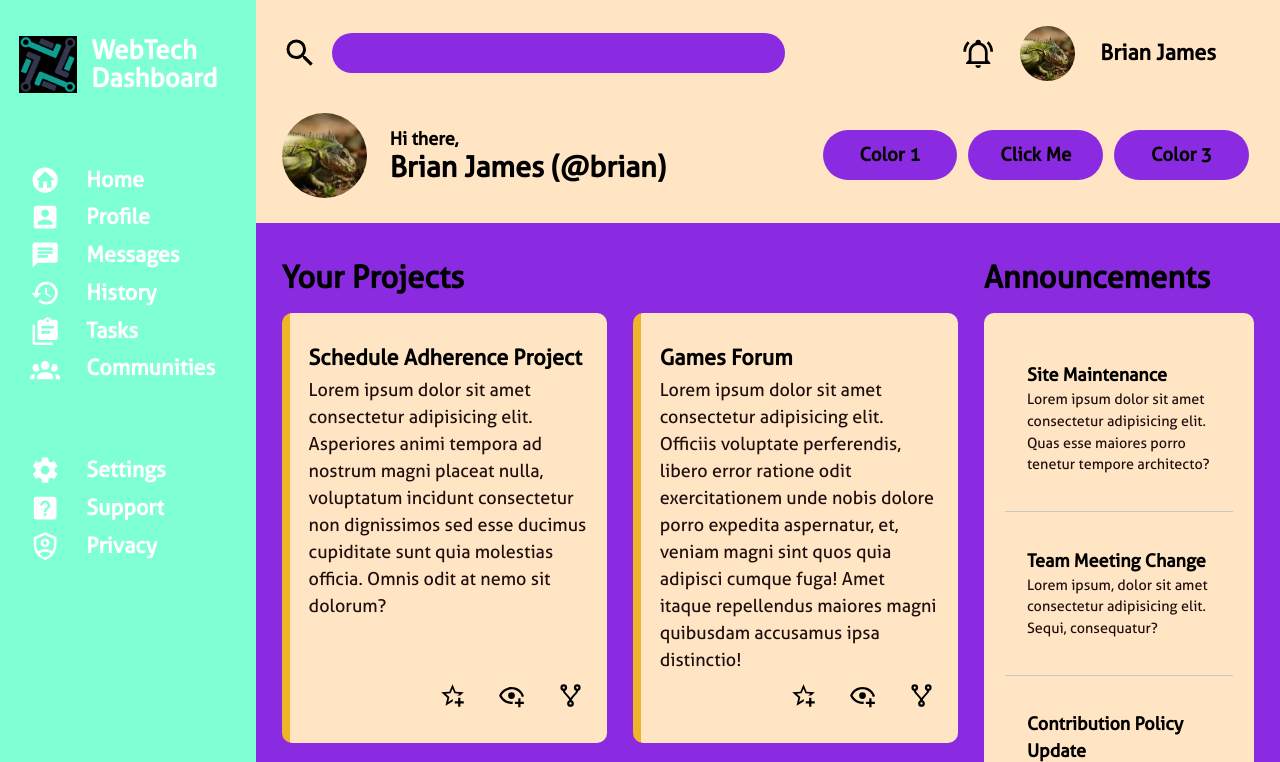
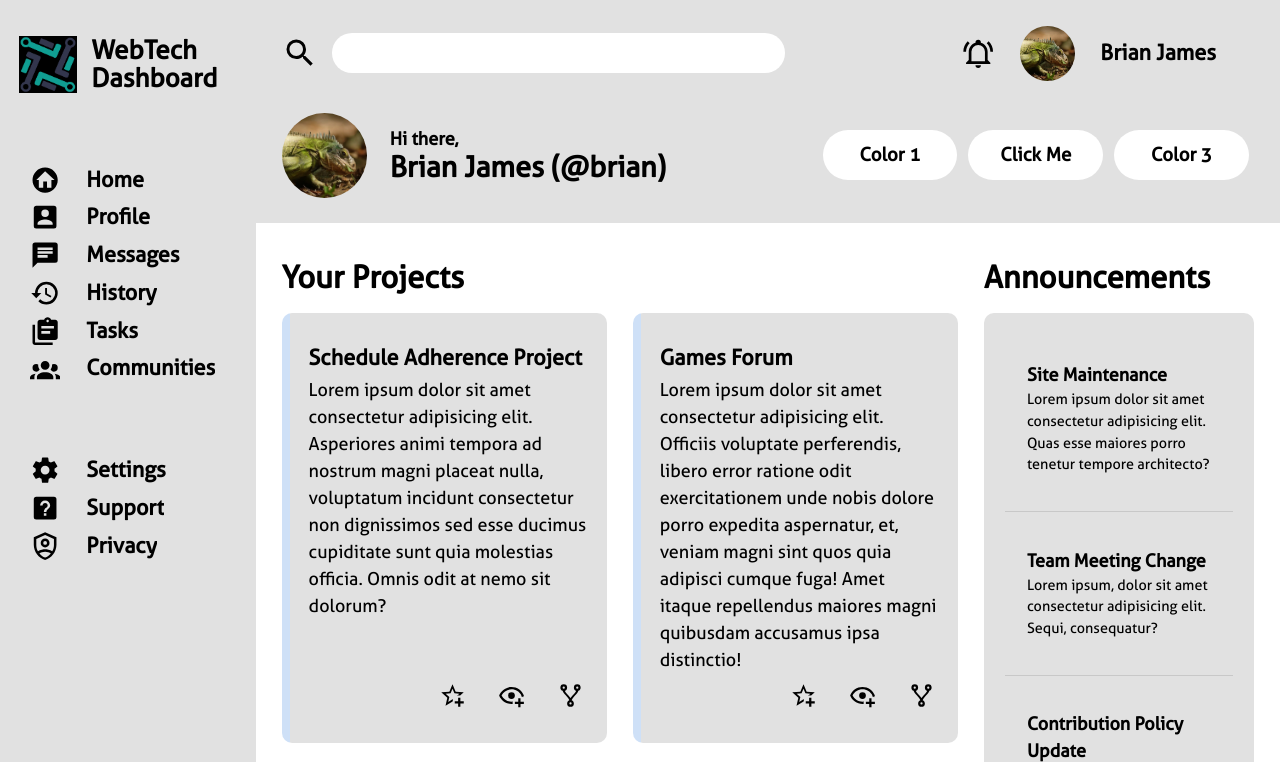
Before and after one commit to Isaacans/TOP_Admin_Dashboard_Project, a plain HTML site: page index.html in a window 1280 px wide. Both pictures are taken after a click on the button "Color 3". Shown: the top 762 px of the page. Drawn offline with Linux system fonts and the light colour scheme.

Commit message:
Add 3rd color & scroll header
Third color theme and scroll up header added

```diff
--- a/index.html
+++ b/index.html
@@ -426,15 +426,34 @@
         }
 
         function setColor3() {
-            document.documentElement.style.setProperty('--header-bg-color', '#ffe5c4');
-            document.documentElement.style.setProperty('--header-text-color', '#000000');
-            document.documentElement.style.setProperty('--side-panel-bg-color', 'aquamarine')
-            document.documentElement.style.setProperty('--side-panel-text-color', '#ffffff');
-            document.documentElement.style.setProperty('--main-bg-color', 'blueviolet');
-            document.documentElement.style.setProperty('--main-text-color', 'rgb(32, 14, 14)');
-            document.documentElement.style.setProperty('--highlight-color', '#f0b429');
-            document.documentElement.style.setProperty('--hover-color', '#8cb4ff');
+            document.documentElement.style.setProperty('--header-bg-color', '#e1e1e1');
+            document.documentElement.style.setProperty('--header-text-color', 'black');
+            document.documentElement.style.setProperty('--side-panel-bg-color', '#e1e1e1')
+            document.documentElement.style.setProperty('--side-panel-text-color', 'black');
+            document.documentElement.style.setProperty('--main-bg-color', 'white');
+            document.documentElement.style.setProperty('--main-text-color', 'black');
+            document.documentElement.style.setProperty('--highlight-color', '#cee0f7');
+            document.documentElement.style.setProperty('--hover-color', '#cee0f7');
         }
+
+        // keep track of previous scroll position
+        let prevScrollPos = window.pageYOffset;
+
+        window.addEventListener('scroll', function() {
+            // current scroll position
+            const currentScrollPos = window.pageYOffset;
+
+            if (prevScrollPos < currentScrollPos) {
+                // user has scrolled up
+                document.querySelector('.header').classList.add('show');
+            } else {
+                // user has scrolled down
+                document.querySelector('.header').classList.remove('show');
+            }
+
+            // update previous scroll position
+            prevScrollPos = currentScrollPos;
+        });
     </script>
 
 </body>
--- a/styles.css
+++ b/styles.css
@@ -405,7 +405,11 @@ svg {
         left: 0;
         top: -16em;
         row-gap: 2.25em;
-        padding: 3em clamp(1em, 2vw, 4em);
+        padding: 3em 1.5em clamp(1em, 2vw, 4em);
+        transition: 0.5s;
+    }
+    .header.show {
+        top: -25em;
     }
     .main-wrapper .header .header-item button {
         width: 9ch;
```
